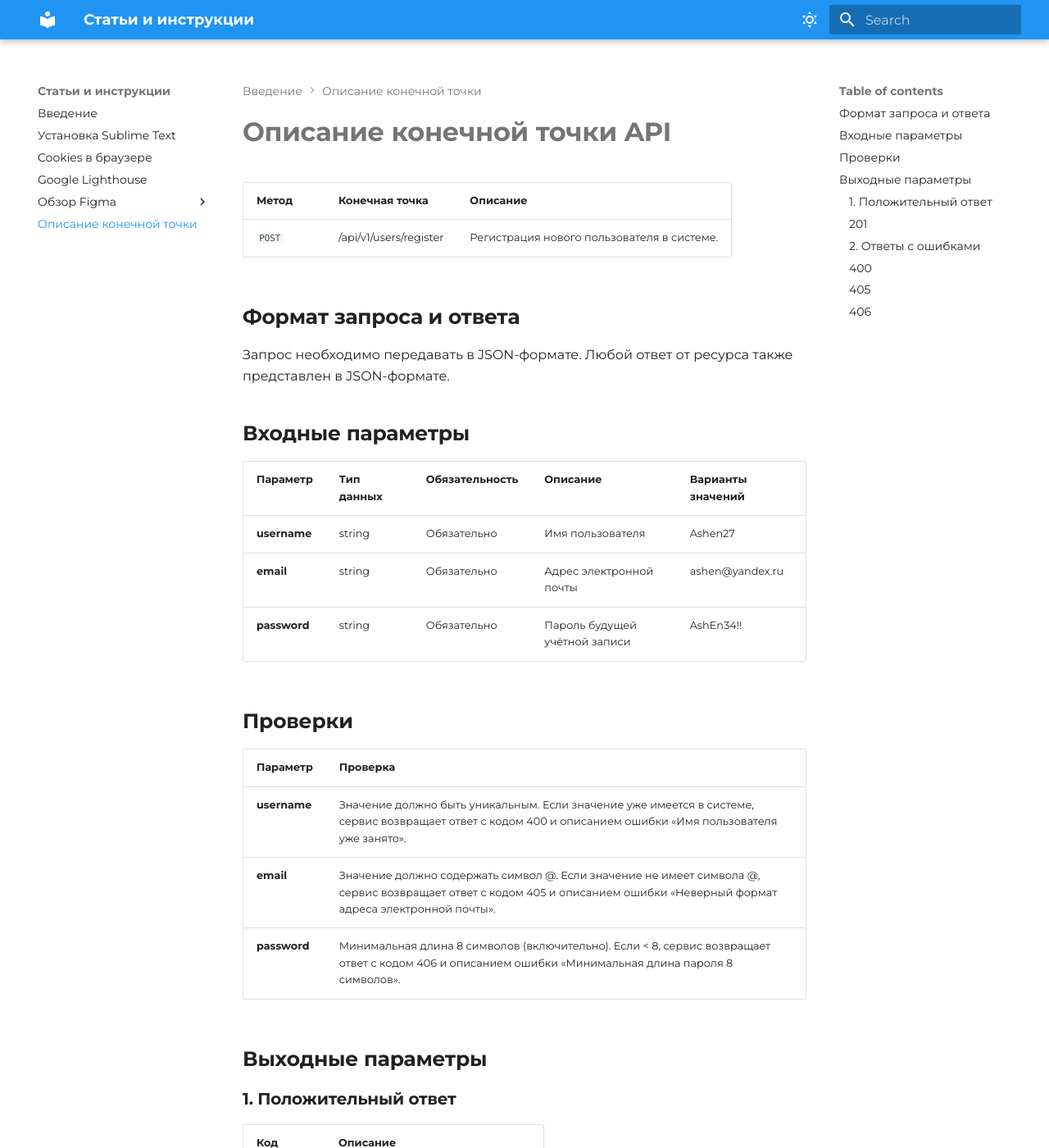
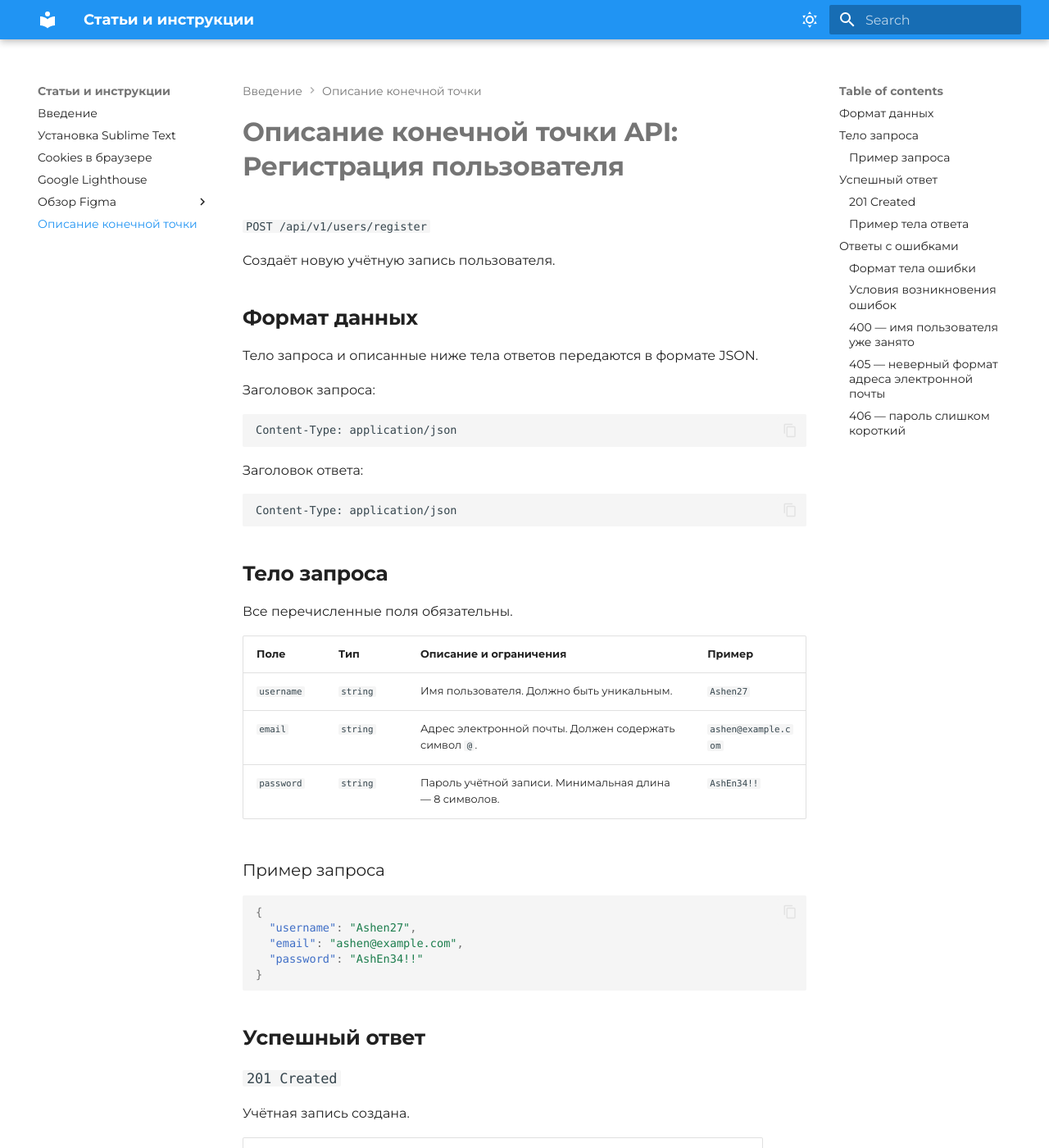
Before and after one commit to AnnaAshen/rus-docs-portfolio, an MkDocs documentation site: the page built from docs/endpoint/index.md, in a window 1280 px wide and 1400 px high. Shown: the whole window at 82% size. Built offline with MkDocs 1.6.1 and Material for MkDocs 9.7.7, drawn with Linux system fonts in a browser that asks for light colours; some web fonts are replaced; some of the changed text lies outside the part shown.

Commit message:
Update index.md

````diff
--- a/docs/endpoint/index.md
+++ b/docs/endpoint/index.md
@@ -1,143 +1,154 @@
-# **Описание конечной точки API**
+# **Описание конечной точки API: Регистрация пользователя**
 
-| Метод       | Конечная точка         |Описание |
-| ----------- | ---------------------- | ------------------ |
-| `POST`      | /api/v1/users/register |Регистрация нового пользователя в системе. |
+`POST /api/v1/users/register`
 
+Создаёт новую учётную запись пользователя.
 
-## **Формат запроса и ответа**
-Запрос необходимо передавать в JSON-формате. Любой ответ от ресурса также представлен в JSON-формате.
+## **Формат данных**
 
+Тело запроса и описанные ниже тела ответов передаются в формате JSON.
 
-## **Входные параметры**
+Заголовок запроса:
 
-| Параметр | Тип данных | Обязательность | Описание | Варианты значений |
-| --------- | --------- | --------- | --------- | --------- |
-| **username** | string | Обязательно | Имя пользователя | Ashen27 |
-| **email** | string | Обязательно | Адрес электронной почты | ashen@yandex.ru |
-| **password** | string | Обязательно | Пароль будущей учётной записи | AshEn34!! |
+```http
+Content-Type: application/json
+```
 
-## **Проверки**
+Заголовок ответа:
 
-| Параметр | Проверка |
-| --------- | --------- |
-| **username** | Значение должно быть уникальным. Если значение уже имеется в системе, сервис возвращает ответ с кодом 400 и описанием ошибки «Имя пользователя уже занято». |
-| **email** | Значение должно содержать символ @. Если значение не имеет символа @, сервис возвращает ответ с кодом 405 и описанием ошибки «Неверный формат адреса электронной почты». |
-| **password** | Минимальная длина 8 символов (включительно). Если < 8, сервис возвращает ответ с кодом 406 и описанием ошибки «Минимальная длина пароля 8 символов». |
+```http
+Content-Type: application/json
+```
 
-## **Выходные параметры**
+## **Тело запроса**
 
-### **1. Положительный ответ**
+Все перечисленные поля обязательны.
 
-| Код | Описание |
-| --------- | --------- |
-| **201** | Регистрация нового пользователя. |
+| Поле | Тип | Описание и ограничения | Пример |
+| --- | --- | --- | --- |
+| `username` | `string` | Имя пользователя. Должно быть уникальным. | `Ashen27` |
+| `email` | `string` | Адрес электронной почты. Должен содержать символ `@`. | `ashen@example.com` |
+| `password` | `string` | Пароль учётной записи. Минимальная длина — 8 символов. | `AshEn34!!` |
 
-### **201**
-
-`Content-Type: application/json`
-
-Запрос
+### Пример запроса
 
 ```json
 {
-    "username": "Ashen27",
-    "email": "ashen@yandex.ru",
-    "password": "AshEn34!!"
+  "username": "Ashen27",
+  "email": "ashen@example.com",
+  "password": "AshEn34!!"
 }
 ```
 
-Ответ
+## **Успешный ответ**
+
+### `201 Created`
+
+Учётная запись создана.
+
+| Поле | Тип | Описание |
+| --- | --- | --- |
+| `status` | `integer` | Код статуса, переданный в теле ответа. Значение — `201`. |
+| `user` | `object` | Данные созданного пользователя. |
+| `user.user_id` | `integer` | Идентификатор пользователя. |
+| `user.username` | `string` | Имя пользователя. |
+| `user.email` | `string` | Адрес электронной почты пользователя. |
+
+### Пример тела ответа
 
 ```json
 {
-    "status": 201,
-    "user": {
-        "user_id": 123,
-        "username":"Ashen27",
-        "email":"ashen@yandex.ru"
-    }
- }
+  "status": 201,
+  "user": {
+    "user_id": 123,
+    "username": "Ashen27",
+    "email": "ashen@example.com"
+  }
+}
 ```
 
-### **2. Ответы с ошибками**
+## **Ответы с ошибками**
 
-| Код | Описание |
-| --------- | --------- |
-| **400** | Имя пользователя уже занято. |
-| **405** | Неверный формат адреса электронной почты. |
-| **406** | Минимальная длина пароля 8 символов. |
+### Формат тела ошибки
 
-### **400**
+| Поле | Тип | Описание |
+| --- | --- | --- |
+| `status` | `integer` | Код статуса, переданный в теле ответа. |
+| `Title` | `string` | Сообщение об ошибке. Имя поля начинается с заглавной буквы. |
 
-`Content-Type: application/json`
+### Условия возникновения ошибок
 
-Запрос
+| HTTP-код | Условие | Сообщение |
+| --- | --- | --- |
+| `400` | Указанное имя пользователя уже занято. | Имя пользователя уже занято. |
+| `405` | Адрес электронной почты не содержит символ `@`. | Неверный формат адреса электронной почты. |
+| `406` | Пароль содержит менее 8 символов. | Минимальная длина пароля 8 символов. |
+
+### `400` — имя пользователя уже занято
+
+**Условие:** пользователь с именем `Ashen27` уже существует.
+
+Тело запроса:
 
 ```json
 {
-    "username": "Ashen27",
-    "email": "ashen@yandex.ru",
-    "password": "AshEn34!!"
+  "username": "Ashen27",
+  "email": "new-user@example.com",
+  "password": "AshEn34!!"
 }
 ```
 
-Ответ
+Тело ответа:
 
 ```json
-HTTP/1.1 400
 {
-    "status": 400,
-    "Title":"Имя пользователя уже занято."
+  "status": 400,
+  "Title": "Имя пользователя уже занято."
 }
 ```
 
-### **405**
+### `405` — неверный формат адреса электронной почты
 
-`Content-Type: application/json`
+**Условие:** имя `Ashen28` свободно, но значение `email` не содержит символ `@`.
 
-Запрос
+Тело запроса:
 
 ```json
 {
-    "username": "Ashen27",
-    "email": "ashen.ru",
-    "password": "AshEn34!!"
+  "username": "Ashen28",
+  "email": "ashen.ru",
+  "password": "AshEn34!!"
 }
 ```
 
-Ответ
+Тело ответа:
 
 ```json
-HTTP/1.1 405
-
 {
-    "status": 405,
-    "Title":"Неверный формат адреса электронной почты."
+  "status": 405,
+  "Title": "Неверный формат адреса электронной почты."
 }
 ```
 
-### **406**
+### `406` — пароль слишком короткий
 
-`Content-Type: application/json`
+**Условие:** имя `Ashen29` свободно, адрес электронной почты проходит проверку, но пароль содержит менее 8 символов.
 
-Запрос
+Тело запроса:
 
 ```json
 {
-    "username": "Ashen27",
-    "email": "ashen@yandex.ru",
-    "password": "AshEn"
+  "username": "Ashen29",
+  "email": "ashen29@example.com",
+  "password": "AshEn"
 }
 ```
 
-Ответ
+Тело ответа:
 
 ```json
-HTTP/1.1 406
-
 {
-    "status": 406,
-    "Title":"Минимальная длина пароля  8 символов."
+  "status": 406,
+  "Title": "Минимальная длина пароля 8 символов."
 }
 ```
````
